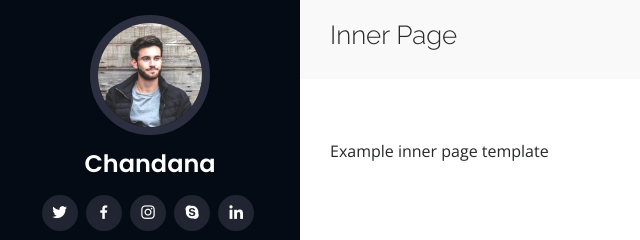
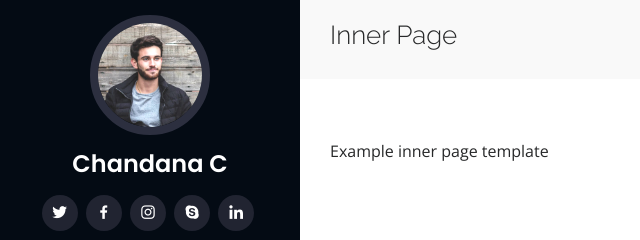
Before and after one commit to chandu1028/Mevi, a plain HTML site: page inner-page.html in a window 1280 px wide. Shown: the top 240 px of the page, 0-640 px from the left. Drawn offline with nearby package versions, Linux system fonts and the light colour scheme.

Commit message:
Update inner-page.html

```diff
--- a/inner-page.html
+++ b/inner-page.html
@@ -47,7 +47,7 @@
 
       <div class="profile">
         <img src="assets/img/profile-img.jpg" alt="" class="img-fluid rounded-circle">
-        <h1 class="text-light"><a href="index.html">Chandana</a></h1>
+        <h1 class="text-light"><a href="index.html">Chandana C</a></h1>
         <div class="social-links mt-3 text-center">
           <a href="#" class="twitter"><i class="bx bxl-twitter"></i></a>
           <a href="#" class="facebook"><i class="bx bxl-facebook"></i></a>
```
